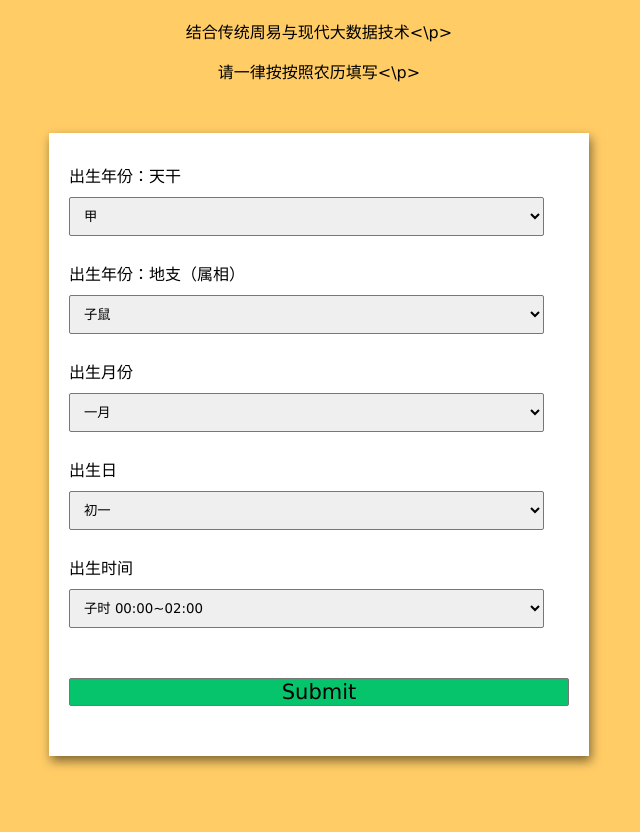
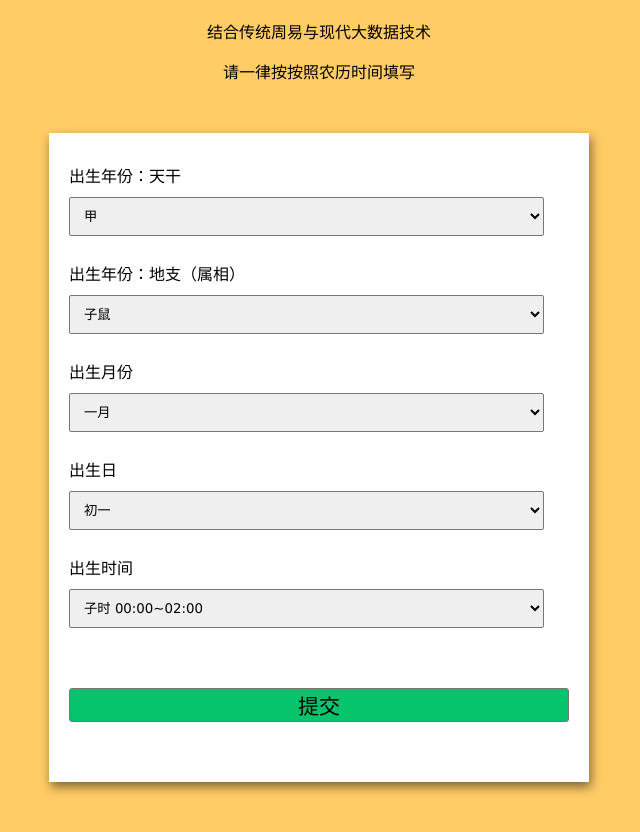
Before and after one commit to zy-dsj-sm/zy-dsj-sm.a.kind.joke, a plain HTML site: page index.html in a window 1280 px wide. Shown: the part 70-902 px from the top of the page, without its empty margins (321-961 px from the left). Before the commit the page ends 876 px from the top, so only its background shows below. Drawn offline with Linux system fonts and the light colour scheme.

Commit message:
Update index.html

```diff
--- a/index.html
+++ b/index.html
@@ -66,21 +66,21 @@
 		button {
 			background-color: #05c46b;
 			border: 1px solid #777;
-			border-radius: 2px;
+			border-radius: 3px;
 			font-family: inherit;
 			font-size: 21px;
 			display: block;
 			width: 100%;
-			margin-top: 50px;
-			margin-bottom: 20px;
+			margin-top: 60px;
+			margin-bottom: 30px;
 		}
 	</style>
 </head>
 
 <body>
 	<h1>周易+大数据 算命</h1>
-	<p>结合传统周易与现代大数据技术<\p>
-	<p>请一律按按照农历填写<\p>
+	<p>结合传统周易与现代大数据技术</p>
+	<p>请一律按按照农历时间填写</p>
 
 	<!-- Create Form -->
 	<form id="form">
@@ -218,7 +218,7 @@
 
 		<!-- Multi-line Text Input Control -->
 		<button type="submit" value="submit">
-			Submit
+			提交
 		</button>
 	</form>
 </body>
```
